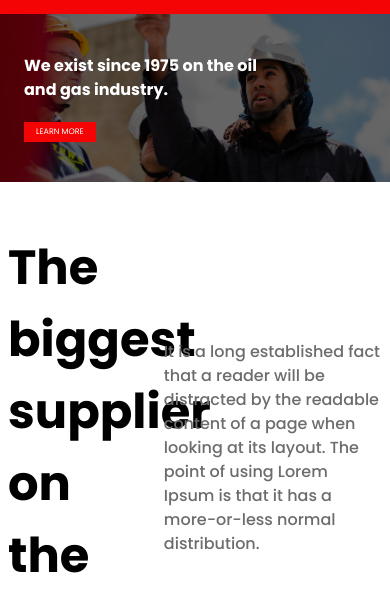
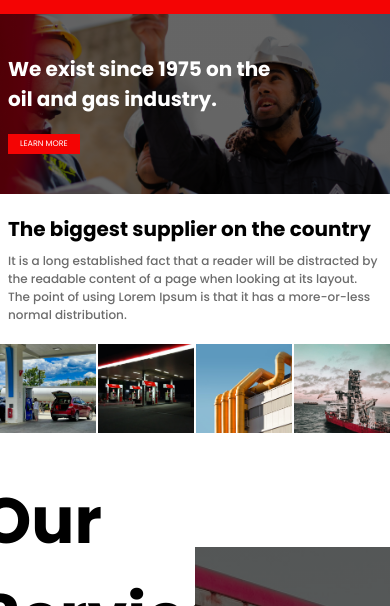
Before and after one commit to sakibtamim/assignment-42-petroil, a React (Vite) app: page / in a window 390 px wide. Shown: the part 220-826 px from the top of the page. Built offline with nearby package versions, Linux system fonts and the light colour scheme.

Commit message:
Refactor Banner and Wellcome components for improved layout and responsiveness

```diff
--- a/src/components/Banner.jsx
+++ b/src/components/Banner.jsx
@@ -10,8 +10,8 @@ const Banner = () => {
       }}
     >
       <Container>
-        <div className="w-9/12  pl-4 lg:pl-0">
-          <h1 className="lg:text-[64px] text-[16px] font-bold font-poppins text-white lg:pb-7.5 pb-3.5">
+        <div className="w-9/12 ">
+          <h1 className="lg:text-[64px] text-[20px] font-bold font-poppins text-white lg:pb-7.5 pb-3.5">
             We exist since 1975 on the oil and gas industry.
           </h1>
           <a
--- a/src/components/Wellcome.jsx
+++ b/src/components/Wellcome.jsx
@@ -3,18 +3,18 @@ import Container from "./Container";
 
 const Wellcome = () => {
   return (
-    <div className="py-[50px]">
+    <div className="lg:py-[50px] py-[20px]">
       <Container>
-        <div className=" flex items-center">
-          <div className="w-4/12">
-            <h4 className="text-[#000] font-poppins font-bold text-[48px] pr-[50px]">
+        <div className=" lg:flex items-center">
+          <div className="lg:w-5/12 w-full">
+            <h4 className="text-[#000] font-poppins font-bold lg:text-[48px] text-[20px] lg:pr-[150px] lg:pb-0 pb-[8px]">
               The biggest supplier on the country
             </h4>
           </div>
-          <div className="w-1/12"></div>
-          <div className=" w-7/12 ">
+
+          <div className=" lg:w-7/12 w-full">
             <div>
-              <p className="text-[#6C6C6C] font-poppins font-medium text-[16px]">
+              <p className="text-[#6C6C6C] font-poppins font-medium lg:text-[16px] text-[12px]">
                 It is a long established fact that a reader will be distracted
                 by the readable content of a page when looking at its layout.
                 The point of using Lorem Ipsum is that it has a more-or-less
```
